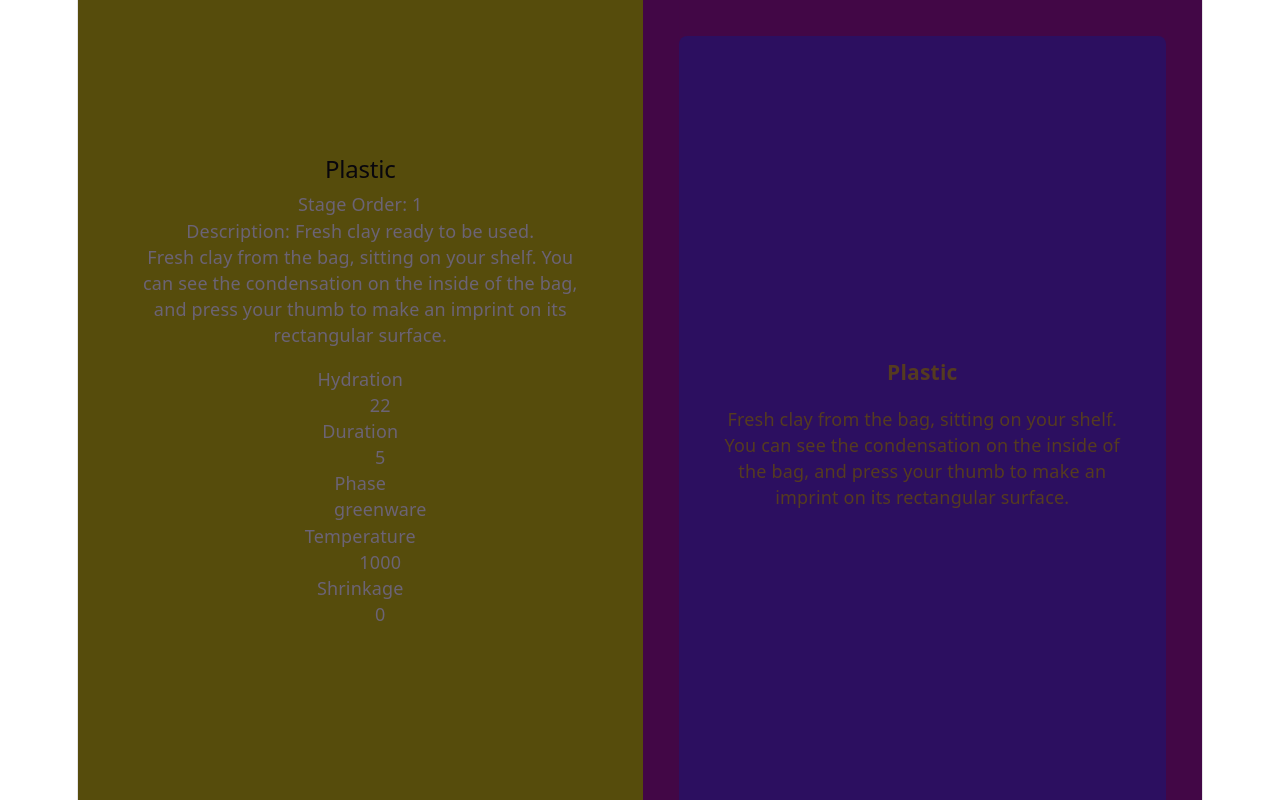
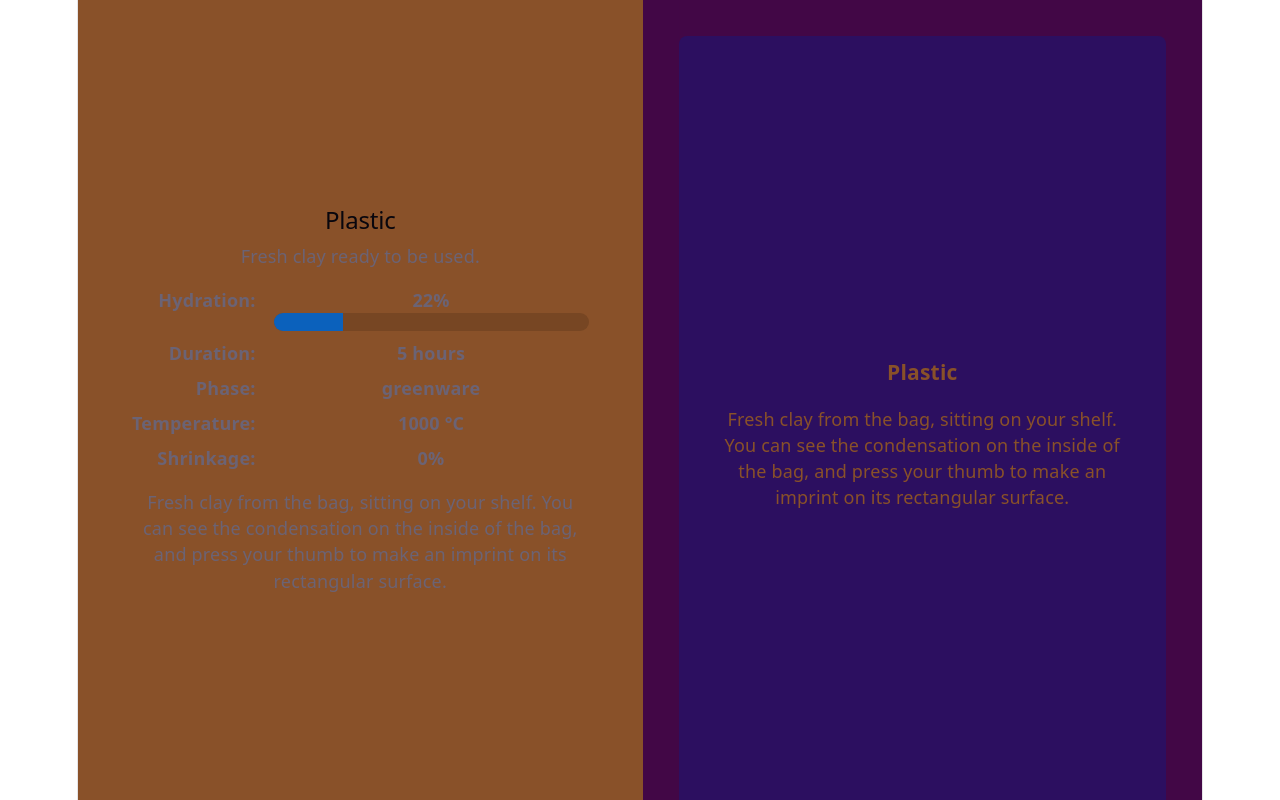
Before and after one commit to Vebop/epo-hw, a React (Vite) app: page / in a window 1280 px wide. Shown: the top 800 px of the page. Built offline with nearby package versions, Linux system fonts and the light colour scheme.

Commit message:
Animate and style hydration values in CeramicVisual.tsx

```diff
--- a/src/App.css
+++ b/src/App.css
@@ -16,7 +16,7 @@
    display: flex;
    flex-direction: column;
    justify-content: center;
-   background-color: #564c0c;
+   background-color: #895129;
    padding: 3rem;
  }
 
@@ -35,7 +35,7 @@
    box-sizing: border-box;
    padding: 2rem;
    background-color: #2c0f60;
-   color: #60470fca;
+   color: #895129;
    border-radius: 8px;
    margin-bottom: 25vh;
    min-height: 97vh;
@@ -43,3 +43,37 @@
    flex-direction: column;
    justify-content: center;
  }
+
+ .ceramic-visual dl {
+   display: grid;
+   grid-template-columns: auto 1fr;
+   gap: 1rem;
+   row-gap: 0.5rem;
+   column-gap: 1rem;
+   font-weight: bold;
+ }
+
+ .ceramic-visual dd {
+   margin: 0;
+   /*text-align: right;*/
+ }
+
+ .ceramic-visual dt {
+   margin: 0;
+   text-align: right;
+   font-weight: bold;
+ }
+
+ .hydration-bar {
+   width: 100%;
+   height: 1rem;
+   background-color: #774623;
+   border-radius: 0.5rem;
+   overflow: hidden;
+ }
+
+ .hydration-fill {
+   height: 100%;
+   background-color: #0b61bc;
+   transition: width 0.5s ease-out;
+ }
--- a/src/components/CeramicVisual.tsx
+++ b/src/components/CeramicVisual.tsx
@@ -5,21 +5,25 @@ function CeramicVisual({ceramic}: {ceramic: CeramicType}) {
   return (
     <section className="ceramic-visual">
       <h2>{ceramic.stageName}</h2>
-      <p>Stage Order: {ceramic.stageOrder}</p>
-      <p>Description: {ceramic.description}</p>
+      <p>{ceramic.description}</p>
+      <dl>
+        <dt>Hydration:</dt>
+        <dd>{ceramic.hydration}%
+            <div gauge-track className="hydration-bar" >
+                <div gauge-fill className="hydration-fill" style={{ width: `${ceramic.hydration}%` }}>
+                </div>
+            </div>
+        </dd>
+        <dt>Duration:</dt>
+        <dd>{ceramic.duration} hours</dd>
+        <dt>Phase:</dt>
+        <dd>{ceramic.phase}</dd>
+        <dt>Temperature:</dt>
+        <dd>{ceramic.temperature} °C</dd>
+        <dt>Shrinkage:</dt>
+        <dd>{ceramic.shrinkage}%</dd>
+      </dl>
       <p>{ceramic.blurb}</p>
-      <dl>
-        <dt>Hydration</dt>
-        <dd>{ceramic.hydration}</dd>
-        <dt>Duration</dt>
-        <dd>{ceramic.duration}</dd>
-        <dt>Phase</dt>
-        <dd>{ceramic.phase}</dd>
-        <dt>Temperature</dt>
-        <dd>{ceramic.temperature}</dd>
-        <dt>Shrinkage</dt>
-        <dd>{ceramic.shrinkage}</dd>
-      </dl>
     </section>
   )
 }
```
